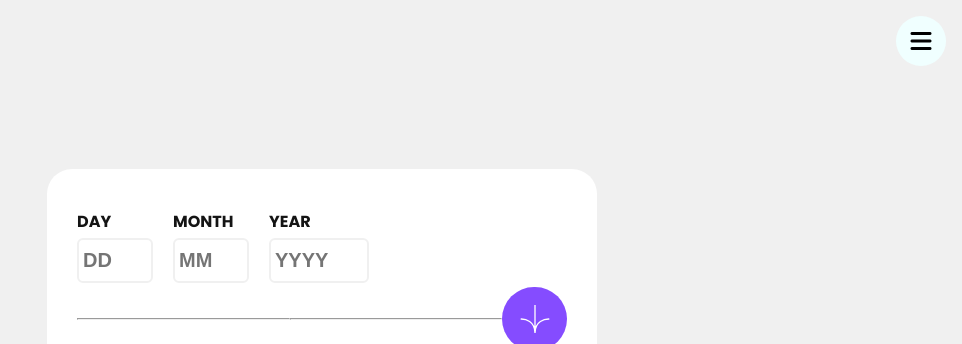
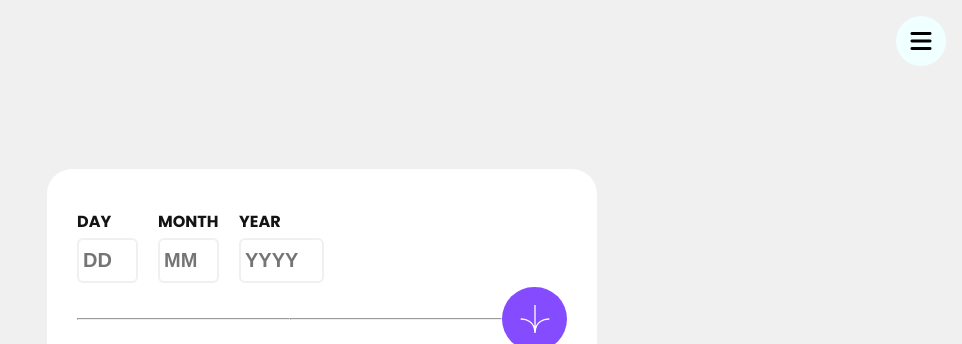
Before and after one commit to Oyeins-GUI/AgeCalculus, a plain HTML site: page index.html in a window 1280 px wide. Shown: the top 344 px of the page, without its empty margins (318-1280 px from the left). Drawn offline with Linux system fonts and the light colour scheme.

Commit message:
changed input style

```diff
--- a/index.html
+++ b/index.html
@@ -11,7 +11,10 @@
       />
       <title>Frontend Mentor | Age calculator app</title>
       <link rel="stylesheet" href="style.css" />
-    <link href="https://cdnjs.cloudflare.com/ajax/libs/font-awesome/6.4.0/css/all.min.css" rel="stylesheet">
+      <link
+         href="https://cdnjs.cloudflare.com/ajax/libs/font-awesome/6.4.0/css/all.min.css"
+         rel="stylesheet"
+      />
    </head>
    <body>
       <div class="toggle-icon">
@@ -96,7 +99,6 @@
          </header>
          <ul class="history-content">
             <!-- <li class="histories"></li> -->
-
          </ul>
       </div>
 
@@ -105,7 +107,9 @@
          <a href="https://www.frontendmentor.io?ref=challenge" target="_blank"
             >Frontend Mentor</a
          >. Coded by
-      <a href="https://www.twitter.com/oyeinbomo" target="_blank">Oyeinbomo Opuene</a>.
+         <a href="https://www.twitter.com/oyeinbomo" target="_blank"
+            >Oyeinbomo Opuene</a
+         >.
       </div>
 
       <script src="index.js"></script>
--- a/style.css
+++ b/style.css
@@ -67,7 +67,7 @@ form {
 }
 
 input {
-  max-width: 80px;
+   max-width: 70px;
    height: 45px;
    font-weight: bold;
    font-size: 20px;
@@ -88,8 +88,25 @@ input:focus-visible {
       margin-bottom: 0px;
    }
    input {
-    max-width: 110px;
+      max-width: 90px;
    }
+}
+
+input::-webkit-outer-spin-button,
+input::-webkit-inner-spin-button {
+   -webkit-appearance: none;
+   margin: 0;
+}
+
+input[type="number"] {
+   appearance: textfield;
+   -moz-appearance: textfield;
+}
+
+.error {
+   color: red;
+   font-size: 9px;
+   font-weight: normal;
 }
 
 .vertical-divider {
```
Lines whose indentation alone changed are shown as unchanged.
